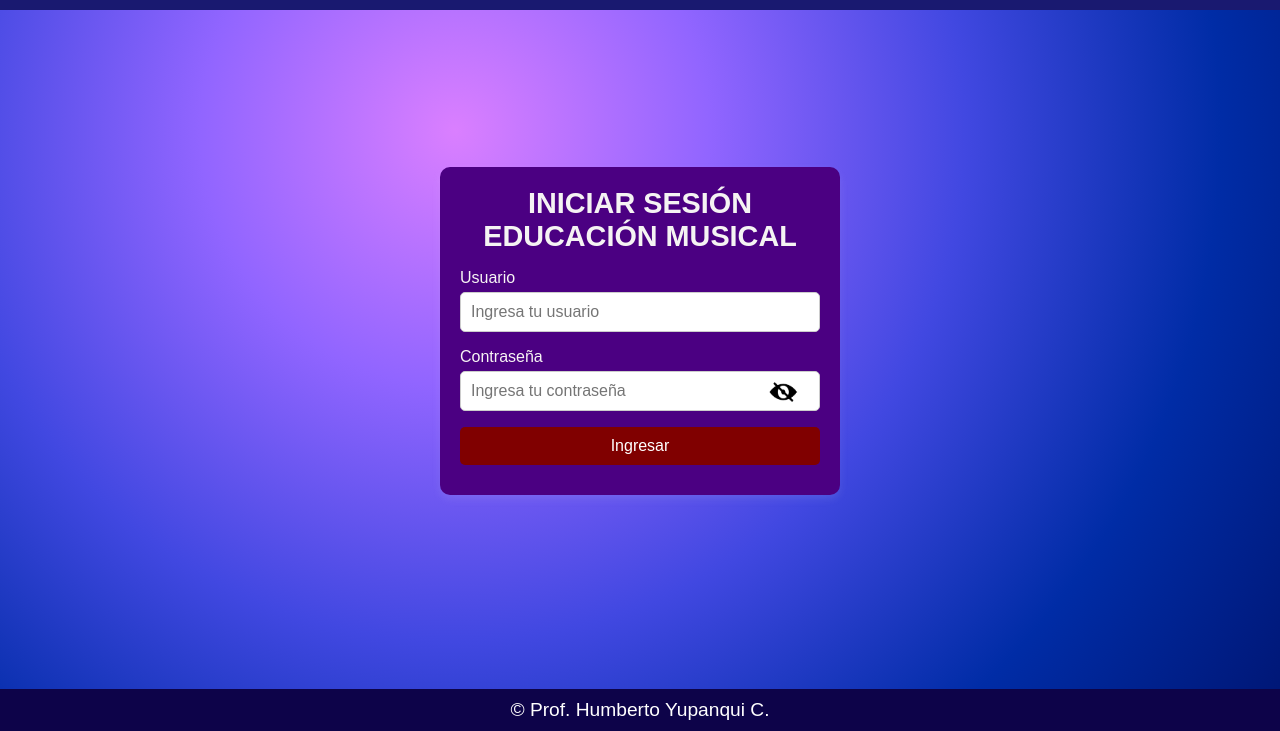
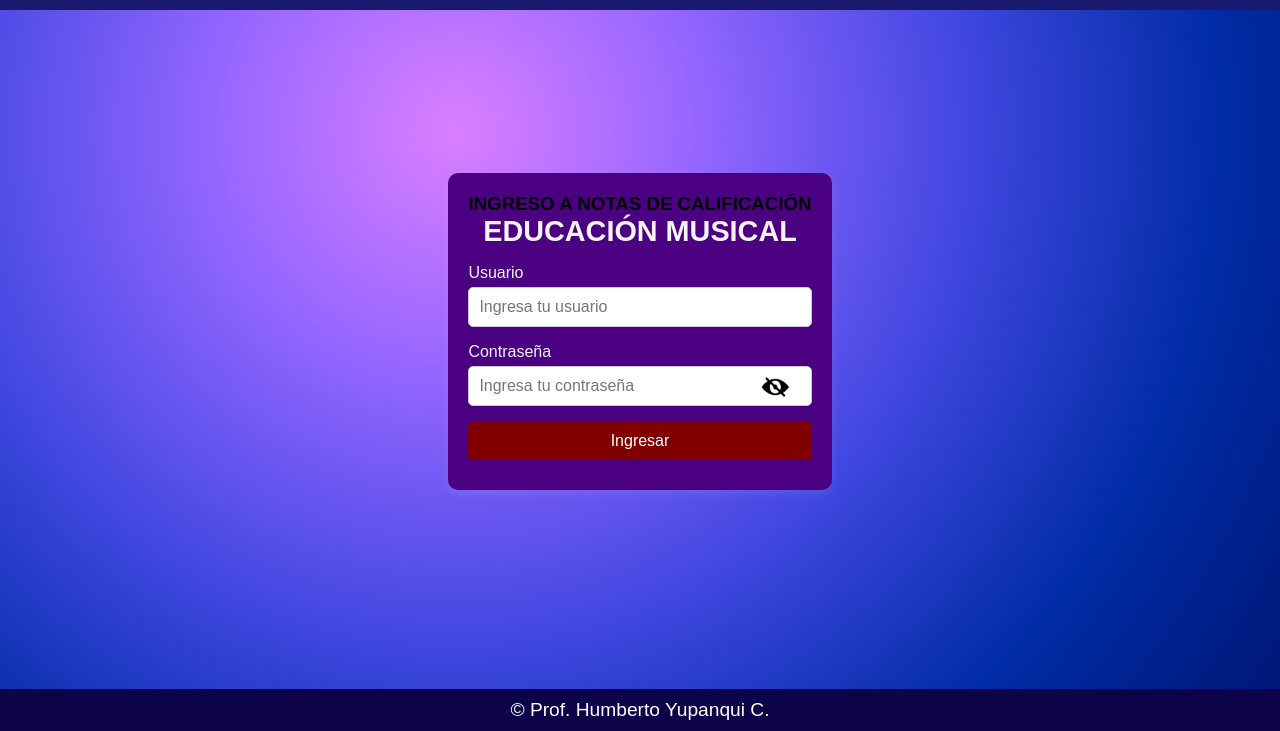
Before and after one commit to Humber720/UESimonaManzaneda2025, a plain HTML site: page index.html in a window 1280 px wide. Shown: the part 69-800 px from the top of the page. Drawn offline with Linux system fonts and the light colour scheme.

Commit message:
index.html

```diff
--- a/index.html
+++ b/index.html
@@ -13,7 +13,8 @@
     </header>
 
     <div class="container">
-        <h1>INICIAR SESIÓN EDUCACIÓN MUSICAL</h1>
+        <h3>INGRESO A NOTAS DE CALIFICACIÓN</h3>
+        <h1>EDUCACIÓN MUSICAL</h1>
         <form id="loginForm" onsubmit="login(event)">
             <label for="username">Usuario</label>
             <input type="text" id="username" name="username" placeholder="Ingresa tu usuario" required>
```
